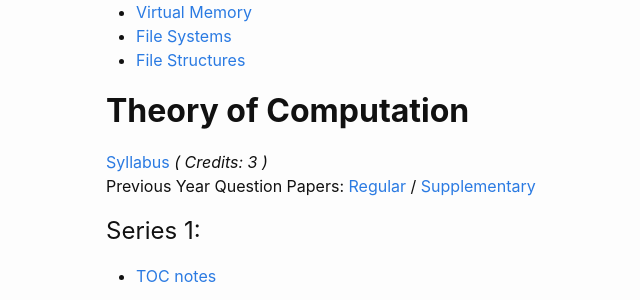
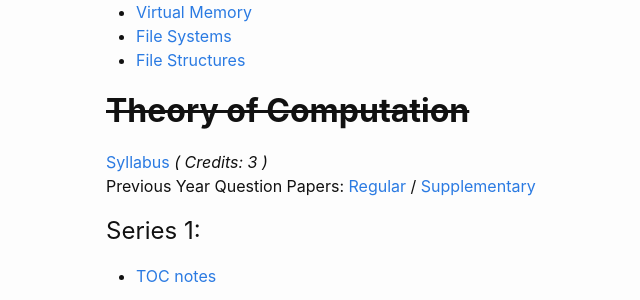
Before and after one commit to IT-GECBH/2020, a Jekyll site: the page built from resources.md, in a window 1280 px wide. Shown: the part 2465-2765 px from the top of the page, without its empty margins (164-804 px from the left). Built offline with Jekyll 4.4.1, drawn with Linux system fonts in a browser that asks for light colours.

Commit message:
Crossed TOC off

```diff
--- a/resources.md
+++ b/resources.md
@@ -95,7 +95,7 @@ Previous Year Question Papers: [Regular][soft-prev-1] / [Supplementary][soft-pre
 * [File Systems][os-fs]
 * [File Structures][os-fstruct]
 
-## **Theory of Computation**
+## ~~**Theory of Computation**~~
 [Syllabus][toc-syll] *( Credits: 3 )*  <br/>
 Previous Year Question Papers: [Regular][toc-prev-1] / [Supplementary][toc-prev-2]
 # Series 1:
```
